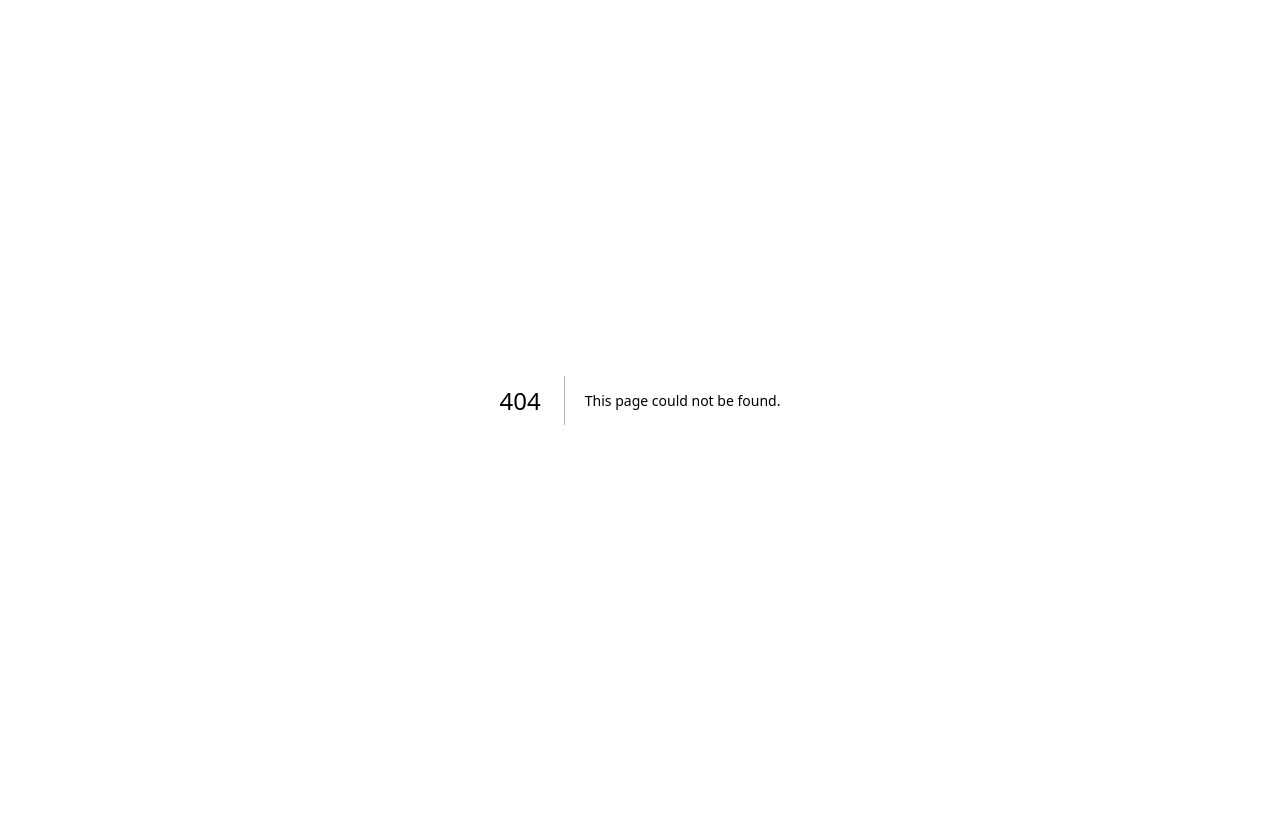
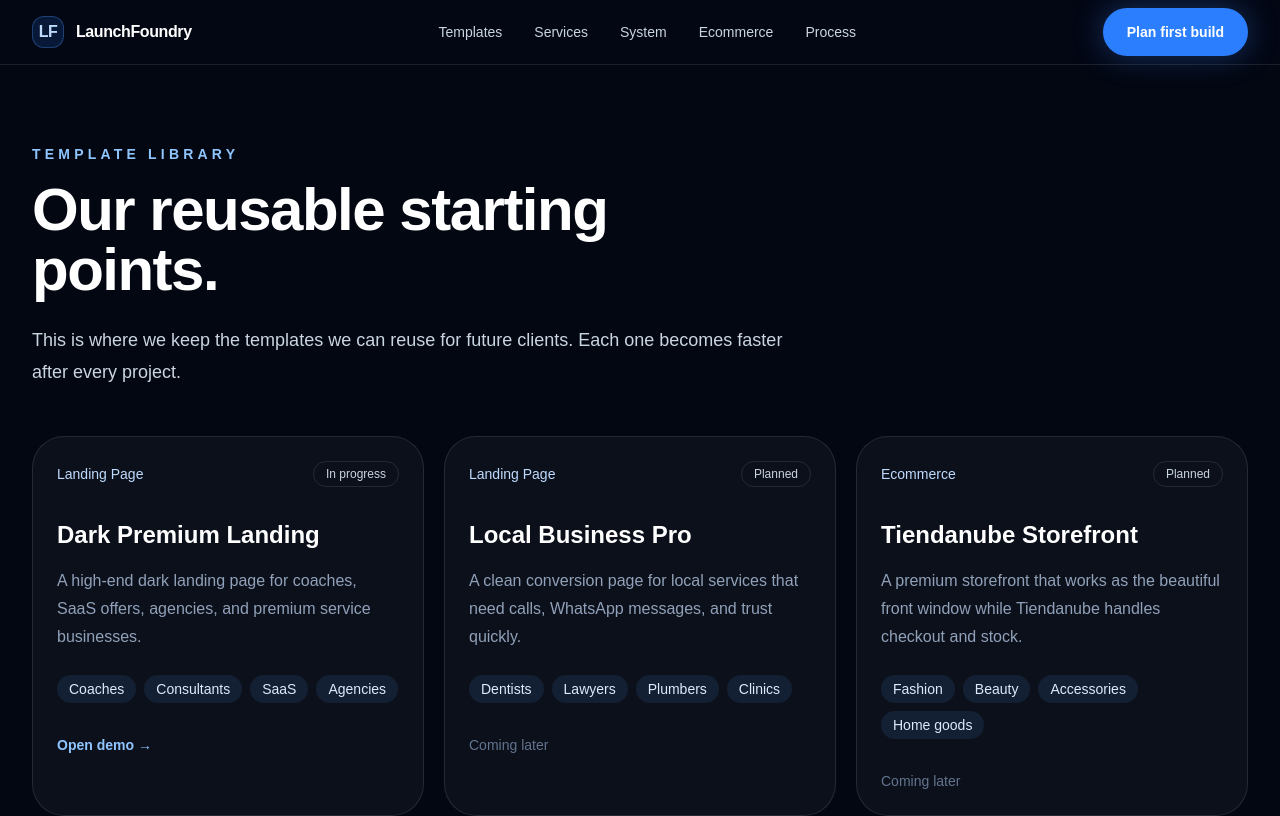
Before and after one commit to LuchoDevjs/launch-foundry, a Next.js app: page /templates in a window 1280 px wide. Before the commit this address had no page. Shown: the top 816 px of the page. Built offline with nearby package versions, Linux system fonts and the light colour scheme.

Commit message:
feat: add template library routes

```diff
--- /dev/null
+++ b/src/app/templates/dark-premium/page.tsx
@@ -0,0 +1,55 @@
+import Link from "next/link";
+import { Container } from "@/components/ui/Container";
+import { Button } from "@/components/ui/Button";
+
+export const metadata = {
+  title: "Dark Premium Landing — LaunchFoundry",
+  description: "First reusable premium dark landing page template.",
+};
+
+const cards = [
+  "High-contrast hero",
+  "Glass cards",
+  "Blue glow system",
+  "Conversion sections",
+];
+
+export default function DarkPremiumTemplatePage() {
+  return (
+    <main className="min-h-screen overflow-hidden bg-[#030712] text-white">
+      <section className="relative min-h-screen pb-24 pt-8">
+        <div className="absolute inset-0 -z-10 bg-[radial-gradient(circle_at_50%_0%,rgba(37,99,235,0.32),transparent_34%),radial-gradient(circle_at_80%_20%,rgba(99,102,241,0.16),transparent_28%)]" />
+        <Container>
+          <header className="flex items-center justify-between rounded-2xl border border-white/10 bg-white/[0.04] px-5 py-4 backdrop-blur-xl">
+            <Link href="/templates" className="text-sm text-slate-300 hover:text-white">← Templates</Link>
+            <p className="text-sm font-semibold text-white">Dark Premium Landing</p>
+            <span className="rounded-full bg-blue-500/20 px-3 py-1 text-xs text-blue-100">Draft</span>
+          </header>
+          <div className="mx-auto max-w-5xl py-28 text-center">
+            <div className="mx-auto mb-6 w-fit rounded-full border border-blue-300/20 bg-blue-400/10 px-4 py-2 text-sm text-blue-200">
+              Premium dark template
+            </div>
+            <h1 className="text-balance text-5xl font-semibold tracking-tight sm:text-7xl">
+              A serious landing page for premium offers.
+            </h1>
+            <p className="mx-auto mt-6 max-w-2xl text-pretty text-lg leading-8 text-slate-300">
+              This is the first template we will shape with your references: dark, minimal, polished, and built to become reusable for clients.
+            </p>
+            <div className="mt-10 flex justify-center gap-4">
+              <Button href="#preview">Review structure</Button>
+              <Button href="/templates" variant="secondary">Back to library</Button>
+            </div>
+          </div>
+          <div id="preview" className="grid gap-4 md:grid-cols-4">
+            {cards.map((card) => (
+              <div key={card} className="rounded-3xl border border-white/10 bg-white/[0.04] p-6 shadow-2xl shadow-blue-950/20">
+                <div className="mb-12 size-10 rounded-2xl bg-blue-400/15 ring-1 ring-blue-300/20" />
+                <p className="font-medium text-white">{card}</p>
+              </div>
+            ))}
+          </div>
+        </Container>
+      </section>
+    </main>
+  );
+}
--- /dev/null
+++ b/src/app/templates/page.tsx
@@ -0,0 +1,58 @@
+import Link from "next/link";
+import { Header } from "@/components/layout/Header";
+import { Footer } from "@/components/layout/Footer";
+import { Container } from "@/components/ui/Container";
+import { templates } from "@/content/templates";
+
+export const metadata = {
+  title: "Templates — LaunchFoundry",
+  description: "Reusable landing page and ecommerce templates built by LaunchFoundry.",
+};
+
+export default function TemplatesPage() {
+  return (
+    <main className="min-h-screen bg-[#030712] text-white">
+      <Header />
+      <section className="pb-24 pt-36">
+        <Container>
+          <div className="max-w-3xl">
+            <p className="text-sm font-semibold uppercase tracking-[0.3em] text-blue-300">Template library</p>
+            <h1 className="mt-4 text-5xl font-semibold tracking-tight sm:text-6xl">Our reusable starting points.</h1>
+            <p className="mt-6 text-lg leading-8 text-slate-300">
+              This is where we keep the templates we can reuse for future clients. Each one becomes faster after every project.
+            </p>
+          </div>
+          <div className="mt-12 grid gap-5 lg:grid-cols-3">
+            {templates.map((template) => {
+              const isAvailable = template.href !== "#";
+
+              return (
+                <article key={template.slug} className="rounded-[2rem] border border-white/10 bg-white/[0.04] p-6">
+                  <div className="flex items-center justify-between gap-4">
+                    <p className="text-sm text-blue-200">{template.type}</p>
+                    <span className="rounded-full border border-white/10 px-3 py-1 text-xs text-slate-300">{template.status}</span>
+                  </div>
+                  <h2 className="mt-8 text-2xl font-semibold text-white">{template.name}</h2>
+                  <p className="mt-4 leading-7 text-slate-400">{template.description}</p>
+                  <div className="mt-6 flex flex-wrap gap-2">
+                    {template.bestFor.map((item) => (
+                      <span key={item} className="rounded-full bg-blue-400/10 px-3 py-1 text-sm text-blue-100">{item}</span>
+                    ))}
+                  </div>
+                  {isAvailable ? (
+                    <Link className="mt-8 inline-flex text-sm font-semibold text-blue-300 hover:text-blue-200" href={template.href}>
+                      Open demo →
+                    </Link>
+                  ) : (
+                    <p className="mt-8 text-sm text-slate-500">Coming later</p>
+                  )}
+                </article>
+              );
+            })}
+          </div>
+        </Container>
+      </section>
+      <Footer />
+    </main>
+  );
+}
--- a/src/components/layout/Header.tsx
+++ b/src/components/layout/Header.tsx
@@ -12,7 +12,7 @@ export function Header() {
         </a>
         <nav className="hidden items-center gap-8 text-sm text-slate-300 md:flex">
           {homeContent.nav.map((item) => (
-            <a key={item} href={`#${item.toLowerCase()}`} className="transition hover:text-white">
+            <a key={item} href={item === "Templates" ? "/templates" : `#${item.toLowerCase()}`} className="transition hover:text-white">
               {item}
             </a>
           ))}
--- a/src/content/home.ts
+++ b/src/content/home.ts
@@ -1,6 +1,6 @@
 export const homeContent = {
   brand: "LaunchFoundry",
-  nav: ["Services", "System", "Ecommerce", "Process"],
+  nav: ["Templates", "Services", "System", "Ecommerce", "Process"],
   hero: {
     eyebrow: "Premium landing pages and storefronts",
     title: "A reusable web factory for landing pages that look custom.",
--- /dev/null
+++ b/src/content/templates.ts
@@ -0,0 +1,32 @@
+export const templates = [
+  {
+    slug: "dark-premium",
+    name: "Dark Premium Landing",
+    type: "Landing Page",
+    status: "In progress",
+    description:
+      "A high-end dark landing page for coaches, SaaS offers, agencies, and premium service businesses.",
+    bestFor: ["Coaches", "Consultants", "SaaS", "Agencies"],
+    href: "/templates/dark-premium",
+  },
+  {
+    slug: "local-business",
+    name: "Local Business Pro",
+    type: "Landing Page",
+    status: "Planned",
+    description:
+      "A clean conversion page for local services that need calls, WhatsApp messages, and trust quickly.",
+    bestFor: ["Dentists", "Lawyers", "Plumbers", "Clinics"],
+    href: "#",
+  },
+  {
+    slug: "tiendanube-storefront",
+    name: "Tiendanube Storefront",
+    type: "Ecommerce",
+    status: "Planned",
+    description:
+      "A premium storefront that works as the beautiful front window while Tiendanube handles checkout and stock.",
+    bestFor: ["Fashion", "Beauty", "Accessories", "Home goods"],
+    href: "#",
+  },
+];
```
